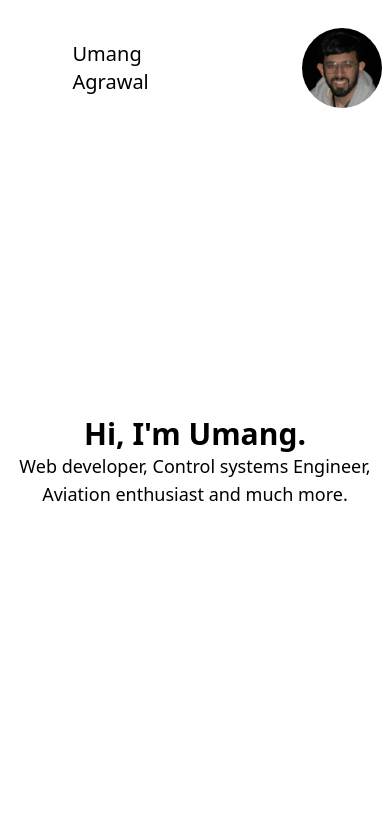
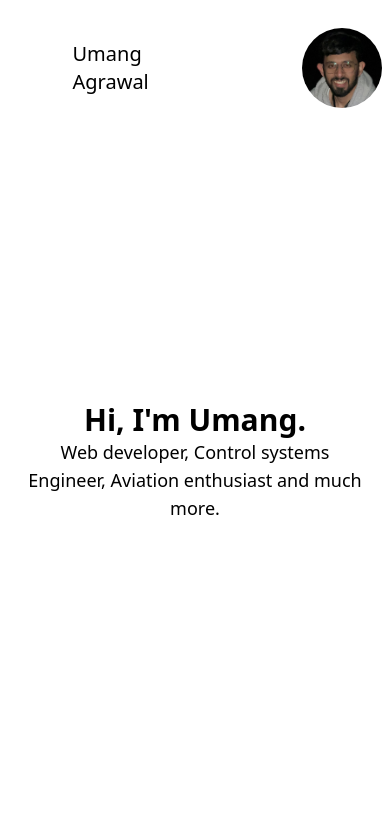
Before and after one commit to umangcodes/portfolio_project, a Vue app: page / in a window 390 px wide. Shown: the top 831 px of the page. Built offline with nearby package versions, Linux system fonts and the light colour scheme.

Commit message:
intro padding on mobile devices changed

```diff
--- a/src/components/home/Intro.vue
+++ b/src/components/home/Intro.vue
@@ -3,7 +3,7 @@
     <!-- class="flex h-screen items-center m-0" -->
     <div class="flex flex-col justify-center -my-24 h-screen">
       <span class="text-3xl text-center font-semibold">Hi, I'm Umang.</span>
-      <span class="text-center text-lg font-thin"
+      <span class="text-center text-lg font-thin px-5"
         >Web developer, Control systems Engineer, Aviation enthusiast and much
         more.
       </span>
```
